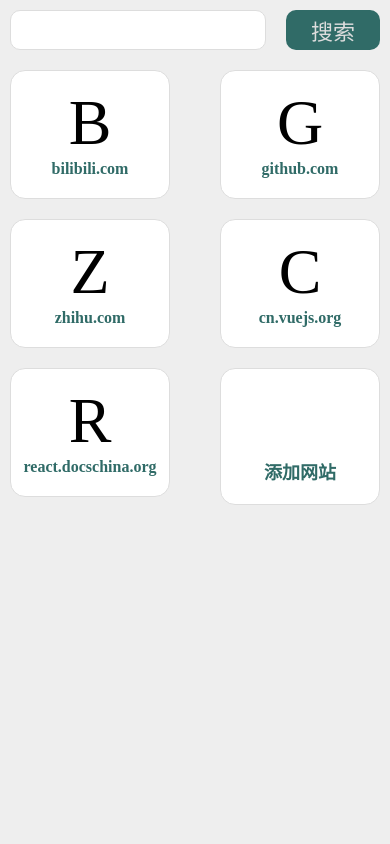
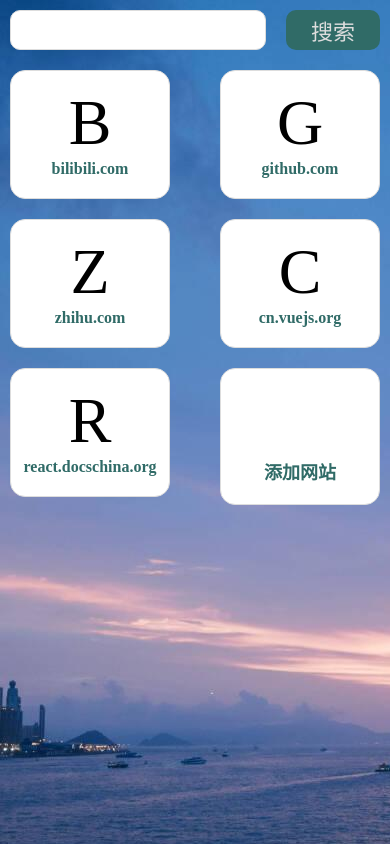
Before and after one commit to PolarrrBear/navpage, a website: page src/index.html in a window 390 px wide. Drawn offline with nearby package versions, Linux system fonts and the light colour scheme.

Commit message:
phone side

```diff
--- a/src/style.css
+++ b/src/style.css
@@ -32,6 +32,7 @@
 
 body {
   background: #eee;
+  background-image: url("images/phone.jpeg");
 }
 
 .navHeader {
```
Also changed, not shown: dist/bg2.fab9b16c.jpg (deleted), dist/index.html, dist/phone.81fced2e.jpeg (added), src/images/phone.jpeg (added), 9 other files.
